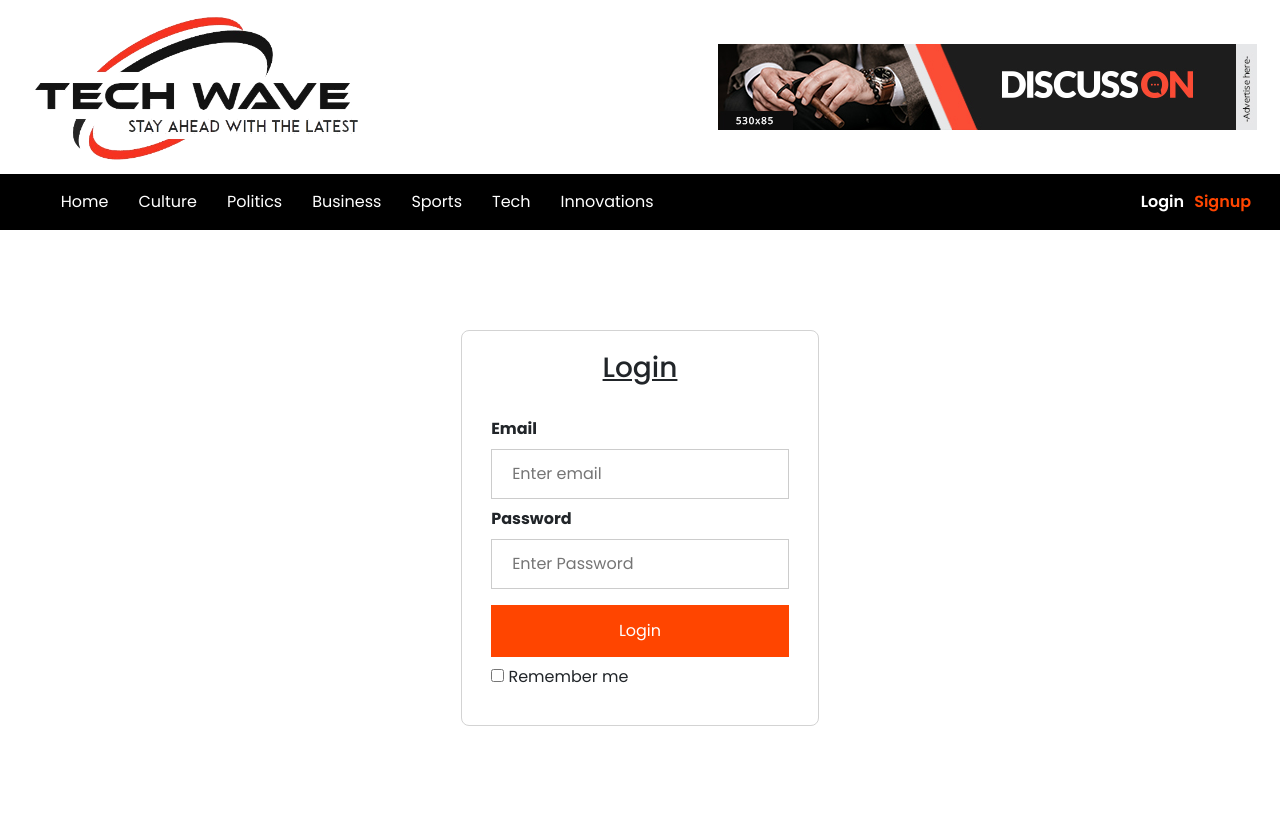
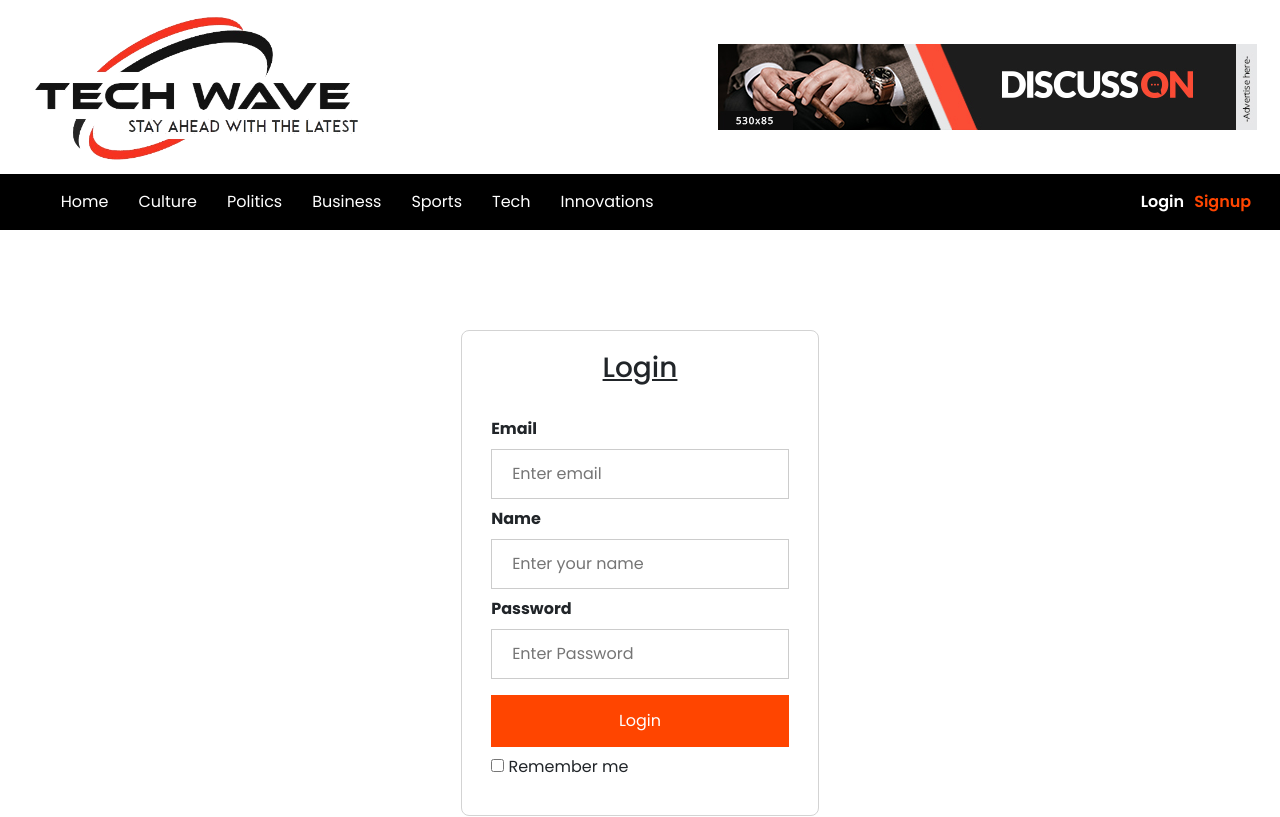
Before and after one commit to Vikas-Prince/TECHWAVE, a React (Create React App) app: page /login in a window 1280 px wide. Shown: the top 817 px of the page. Built offline with nearby package versions, Linux system fonts and the light colour scheme.

Commit message:
Modified Login API

```diff
--- a/src/pages/login/login.jsx
+++ b/src/pages/login/login.jsx
@@ -1,8 +1,94 @@
+// import React, { useState } from "react";
+// import Culture from "../culture/Culture";
+// import { useNavigate } from "react-router-dom";
+// import "./login.css";
+
+// const url = "";
+
+// function Login() {
+//   const [data, setData] = useState({
+//     name: "",
+//     email: "",
+//   });
+
+//   const navigate = useNavigate();
+
+//   const [message, setMessage] = useState();
+
+//   const handleChange = (event) => {
+//     const { name, value } = event.target;
+//     setData((prevData) => ({ ...prevData, [name]: value }));
+//   };
+
+//   function handleSubmit() {
+//     fetch(url, {
+//       method: "POST",
+//       headers: {
+//         accept: "application/json",
+//         "Content-Type": "application/json",
+//       },
+//       body: JSON.stringify(data),
+//     })
+//       .then((res) => res.json())
+//       .then((data) => {
+//         if (data.auth === false) {
+//           setMessage(data.token);
+//         } else {
+//           sessionStorage.setItem("ltk", data.token);
+//           // navigate("/culture");
+//           window.location.href = "/culture";
+//         }
+//       });
+//   }
+
+//   return (
+//     <>
+//       <div className="login_form">
+//         <center>
+//           <h3>Login</h3>
+//         </center>
+//         <div className="container">
+//           {/* <h4 style={{ color: "orangered" }}>{message}</h4> */}
+//           <h4 style={{ color: "orangered" }}></h4>
+//           <label for="email">
+//             <b>Email</b>
+//           </label>
+//           <input
+//             type="email"
+//             placeholder="Enter email"
+//             name="email"
+//             required
+//             // value={data.email}
+//             // onChange={handleChange}
+//           />
+
+//           <label for="password">
+//             <b>Password</b>
+//           </label>
+//           <input
+//             type="password"
+//             placeholder="Enter Password"
+//             name="password"
+//             required
+//             // value={data.password}
+//             // onChange={handleChange}
+//           />
+
+//           <button onClick={handleSubmit}>Login</button>
+//           <label>
+//             <input type="checkbox" name="remember" /> Remember me
+//           </label>
+//         </div>
+//       </div>
+//     </>
+//   );
+// }
+
+// export default Login;
+
 import React, { useState } from "react";
 import { useNavigate } from "react-router-dom";
 import "./login.css";
-
-const url = "http://3.17.216.66:5000/api/auth/login";
 
 function Login() {
   const [data, setData] = useState({
@@ -10,9 +96,8 @@ function Login() {
     email: "",
   });
 
+  const [message, setMessage] = useState();
   const navigate = useNavigate();
-
-  const [message, setMessage] = useState();
 
   const handleChange = (event) => {
     const { name, value } = event.target;
@@ -20,35 +105,29 @@ function Login() {
   };
 
   function handleSubmit() {
-    fetch(url, {
-      method: "POST",
-      headers: {
-        accept: "application/json",
-        "Content-Type": "application/json",
-      },
-      body: JSON.stringify(data),
-    })
-      .then((res) => res.json())
-      .then((data) => {
-        if (data.auth === false) {
-          setMessage(data.token);
-        } else {
-          sessionStorage.setItem("ltk", data.token);
-          // navigate("/culture");
-          window.location.href = "/culture";
-        }
-      });
+    // Simulating a successful login (replace with your actual fetch logic)
+    const mockResponse = {
+      auth: true,
+      token: "mock-token", // Mock token for demonstration
+    };
+
+    if (mockResponse.auth) {
+      sessionStorage.setItem("username", data.name); // Store the username
+      window.location.href = "/culture"; // Refresh the page and navigate
+    } else {
+      setMessage(mockResponse.token);
+    }
   }
 
   return (
     <>
       <div className="login_form">
         <center>
-          <h3>Login</h3>
+          <h3>{data.name ? `Welcome, ${data.name}` : "Login"}</h3>
         </center>
         <div className="container">
           <h4 style={{ color: "orangered" }}>{message}</h4>
-          <label for="email">
+          <label htmlFor="email">
             <b>Email</b>
           </label>
           <input
@@ -60,7 +139,19 @@ function Login() {
             onChange={handleChange}
           />
 
-          <label for="password">
+          <label htmlFor="name">
+            <b>Name</b>
+          </label>
+          <input
+            type="text"
+            placeholder="Enter your name"
+            name="name"
+            required
+            value={data.name}
+            onChange={handleChange}
+          />
+
+          <label htmlFor="password">
             <b>Password</b>
           </label>
           <input
@@ -68,7 +159,6 @@ function Login() {
             placeholder="Enter Password"
             name="password"
             required
-            value={data.password}
             onChange={handleChange}
           />
 
```
